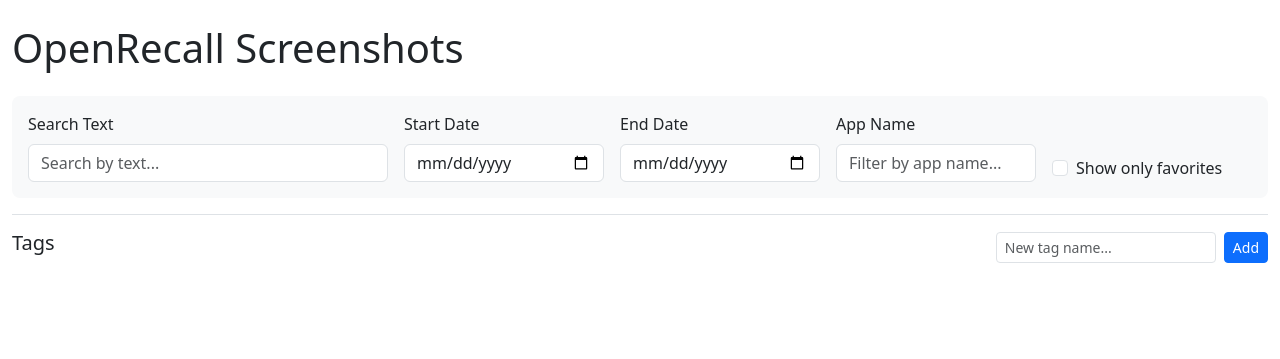
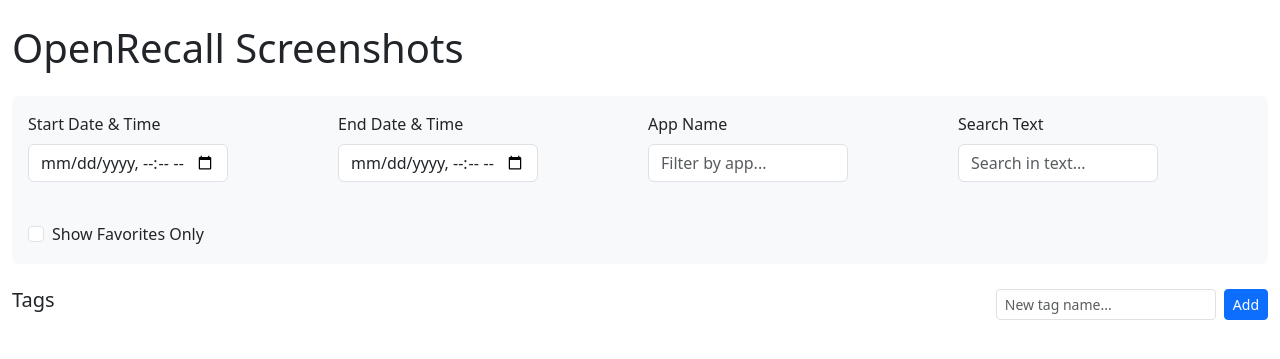
Before and after one commit to Eng-Elias/Open_Recall, a FastAPI app: page / in a window 1280 px wide. Shown: the top 359 px of the page. Run offline with FastAPI, Linux system fonts and the light colour scheme; data that the repository does not hold is empty.

Commit message:
change the design of pagination bar and convert date range filter to datetime range filter

```diff
--- a/main.py
+++ b/main.py
@@ -9,7 +9,7 @@ from contextlib import asynccontextmanager
 import signal
 import sys
 import multiprocessing
-from datetime import datetime, date
+from datetime import datetime
 from typing import List, Optional
 from sqlalchemy import and_, or_, func
 import math
@@ -58,8 +58,8 @@ async def read_root(request: Request):
 
 @app.get("/api/screenshots", response_model=Page[ScreenshotResponse])
 async def get_screenshots(
-    start_date: Optional[date] = None,
-    end_date: Optional[date] = None,
+    start_date: Optional[datetime] = None,
+    end_date: Optional[datetime] = None,
     app_name: Optional[str] = None,
     is_favorite: Optional[bool] = None,
     tag_ids: Optional[List[int]] = Query(None),
@@ -144,6 +144,12 @@ async def remove_tag_from_screenshot(screenshot_id: int, tag_id: int, db = Depen
         return {"success": True}
     return {"success": False}
 
+@app.get("/api/app-names")
+async def get_app_names(db = Depends(get_db)):
+    """Get unique app names for autocomplete"""
+    app_names = db.query(Screenshot.app_name).distinct().all()
+    return [name[0] for name in app_names if name[0]]
+
 if __name__ == "__main__":
     config = uvicorn.Config("main:app", host="0.0.0.0", port=8000, reload=False)
     server = uvicorn.Server(config)
--- a/static/css/styles.css
+++ b/static/css/styles.css
@@ -1,65 +1,97 @@
 .screenshot-card {
     height: 100%;
-    transition: transform 0.2s;
+    position: relative;
 }
 
-.screenshot-card:hover {
-    transform: scale(1.02);
-}
-
-.screenshot-image {
+.screenshot-card .card-img-top {
     width: 100%;
     height: 200px;
     object-fit: cover;
 }
 
-.tag-badge {
-    margin-right: 4px;
-    margin-bottom: 4px;
-    cursor: pointer;
-}
-
 .favorite-icon {
     cursor: pointer;
-    font-size: 1.5rem;
+    font-size: 1.2em;
     color: #ffc107;
 }
 
-.filter-panel {
-    background-color: #f8f9fa;
-    padding: 1rem;
-    border-radius: 8px;
-    margin-bottom: 1rem;
-}
-
-.filters-container {
-    display: flex;
-    flex-wrap: wrap;
-    gap: 1rem;
-    align-items: flex-end;
-}
-
-.filter-item {
-    flex: 1;
-    min-width: 200px;
-}
-
-.search-bar {
-    flex: 2;
-    min-width: 300px;
-}
-
-.tag-manager {
-    margin-top: 1rem;
-    padding-top: 1rem;
-    border-top: 1px solid #dee2e6;
+.tag-badge {
+    cursor: pointer;
+    margin-right: 0.25rem;
+    margin-bottom: 0.25rem;
 }
 
 .loading-spinner {
     display: flex;
     justify-content: center;
     align-items: center;
-    height: 200px;
+    min-height: 200px;
+}
+
+.dropdown-menu {
+    z-index: 1050;
+}
+
+/* Pagination styles */
+.pagination {
+    display: flex;
+    justify-content: center;
+    align-items: center;
+    gap: 0.25rem;
+}
+
+.page-link {
+    padding: 0.375rem 0.75rem;
+    border-radius: 4px !important;
+}
+
+.page-item.active .page-link {
+    background-color: #007bff;
+    border-color: #007bff;
+}
+
+.page-item .page-link {
+    min-width: 36px;
+    text-align: center;
+}
+
+/* Filter panel styles */
+.filter-panel {
+    background-color: #f8f9fa;
+    padding: 1rem;
+    border-radius: 0.5rem;
+    margin-bottom: 1.5rem;
+}
+
+.filter-panel .form-control {
+    max-width: 200px;
+}
+
+.app-name-autocomplete {
+    position: relative;
+}
+
+.app-name-suggestions {
+    position: absolute;
+    top: 100%;
+    left: 0;
+    right: 0;
+    z-index: 1000;
+    background: white;
+    border: 1px solid #ddd;
+    border-radius: 4px;
+    box-shadow: 0 2px 4px rgba(0,0,0,0.1);
+    max-height: 200px;
+    overflow-y: auto;
+}
+
+.app-name-suggestion {
+    padding: 0.5rem;
+    cursor: pointer;
+}
+
+.app-name-suggestion:hover {
+    background-color: #f8f9fa;
 }
 
 .screenshots-container {
--- a/static/js/App.js
+++ b/static/js/App.js
@@ -1,6 +1,7 @@
 const App = () => {
   const [screenshots, setScreenshots] = React.useState(null);
   const [allTags, setAllTags] = React.useState([]);
+  const [appNames, setAppNames] = React.useState([]);
   const [filters, setFilters] = React.useState({
     startDate: "",
     endDate: "",
@@ -17,16 +18,29 @@ const App = () => {
     try {
       setLoading(true);
       const params = new URLSearchParams();
-      if (filters.startDate) params.append("start_date", filters.startDate);
-      if (filters.endDate) params.append("end_date", filters.endDate);
-      if (filters.appName) params.append("app_name", filters.appName);
-      if (filters.isFavorite) params.append("is_favorite", true);
+
+      // Only add date parameters if they have values
+      if (filters.startDate) {
+        params.append("start_date", filters.startDate);
+      }
+      if (filters.endDate) {
+        params.append("end_date", filters.endDate);
+      }
+
+      if (filters.appName) {
+        params.append("app_name", filters.appName);
+      }
+      if (filters.isFavorite) {
+        params.append("is_favorite", true);
+      }
       if (filters.selectedTags.length > 0) {
         filters.selectedTags.forEach((tagId) => {
           params.append("tag_ids", tagId);
         });
       }
-      if (filters.searchText) params.append("search_text", filters.searchText);
+      if (filters.searchText) {
+        params.append("search_text", filters.searchText);
+      }
       params.append("page", filters.page);
 
       const response = await fetch(`/api/screenshots?${params.toString()}`);
@@ -49,8 +63,19 @@ const App = () => {
     }
   };
 
+  const fetchAppNames = async () => {
+    try {
+      const response = await fetch("/api/app-names");
+      const data = await response.json();
+      setAppNames(data);
+    } catch (error) {
+      console.error("Error fetching app names:", error);
+    }
+  };
+
   React.useEffect(() => {
     fetchTags();
+    fetchAppNames();
   }, []);
 
   React.useEffect(() => {
@@ -141,7 +166,11 @@ const App = () => {
     <div className="container-fluid py-4">
       <h1 className="mb-4">OpenRecall Screenshots</h1>
 
-      <FilterPanel filters={filters} onFilterChange={handleFilterChange} />
+      <FilterPanel
+        filters={filters}
+        onFilterChange={handleFilterChange}
+        appNameSuggestions={appNames}
+      />
 
       <TagManager
         selectedTags={filters.selectedTags}
--- a/static/js/components/FilterPanel.js
+++ b/static/js/components/FilterPanel.js
@@ -1,62 +1,129 @@
-const FilterPanel = ({ filters, onFilterChange }) => {
+const FilterPanel = ({ filters, onFilterChange, appNameSuggestions }) => {
+  const [showAppNameSuggestions, setShowAppNameSuggestions] = React.useState(false);
+  const appNameRef = React.useRef(null);
+
   const handleInputChange = (field, value) => {
-        onFilterChange({ ...filters, [field]: value });
+    onFilterChange({
+      ...filters,
+      [field]: value,
+    });
   };
+
+  const formatDateTimeForInput = (isoString) => {
+    if (!isoString) return "";
+    // Convert UTC ISO string to local datetime-local input value
+    const date = new Date(isoString);
+    const year = date.getFullYear();
+    const month = String(date.getMonth() + 1).padStart(2, "0");
+    const day = String(date.getDate()).padStart(2, "0");
+    const hours = String(date.getHours()).padStart(2, "0");
+    const minutes = String(date.getMinutes()).padStart(2, "0");
+    return `${year}-${month}-${day}T${hours}:${minutes}`;
+  };
+
+  const handleDateTimeChange = (field, value) => {
+    if (!value) {
+      handleInputChange(field, null);
+      return;
+    }
+    // Convert local datetime to UTC ISO string
+    const localDate = new Date(value);
+    handleInputChange(field, localDate.toISOString());
+  };
+
+  const handleAppNameClick = (appName) => {
+    handleInputChange("appName", appName);
+    setShowAppNameSuggestions(false);
+  };
+
+  React.useEffect(() => {
+    const handleClickOutside = (event) => {
+      if (appNameRef.current && !appNameRef.current.contains(event.target)) {
+        setShowAppNameSuggestions(false);
+      }
+    };
+
+    document.addEventListener("mousedown", handleClickOutside);
+    return () => {
+      document.removeEventListener("mousedown", handleClickOutside);
+    };
+  }, []);
 
   return (
     <div className="filter-panel">
-            <div className="filters-container">
-                <div className="filter-item search-bar">
+      <div className="row g-3">
+        <div className="col-md-3">
+          <label className="form-label">Start Date & Time</label>
+          <input
+            type="datetime-local"
+            className="form-control"
+            value={formatDateTimeForInput(filters.startDate)}
+            onChange={(e) => handleDateTimeChange("startDate", e.target.value)}
+          />
+        </div>
+        <div className="col-md-3">
+          <label className="form-label">End Date & Time</label>
+          <input
+            type="datetime-local"
+            className="form-control"
+            value={formatDateTimeForInput(filters.endDate)}
+            onChange={(e) => handleDateTimeChange("endDate", e.target.value)}
+          />
+        </div>
+        <div className="col-md-3" ref={appNameRef}>
+          <label className="form-label">App Name</label>
+          <div className="app-name-autocomplete">
+            <input
+              type="text"
+              className="form-control"
+              value={filters.appName}
+              onChange={(e) => {
+                handleInputChange("appName", e.target.value);
+                setShowAppNameSuggestions(true);
+              }}
+              placeholder="Filter by app..."
+            />
+            {showAppNameSuggestions && appNameSuggestions?.length > 0 && (
+              <div className="app-name-suggestions">
+                {appNameSuggestions
+                  .filter((app) =>
+                    app.toLowerCase().includes(filters.appName.toLowerCase())
+                  )
+                  .map((app) => (
+                    <div
+                      key={app}
+                      className="app-name-suggestion"
+                      onClick={() => handleAppNameClick(app)}
+                    >
+                      {app}
+                    </div>
+                  ))}
+              </div>
+            )}
+          </div>
+        </div>
+        <div className="col-md-3">
           <label className="form-label">Search Text</label>
           <input
             type="text"
             className="form-control"
-                        placeholder="Search by text..."
-                        value={filters.searchText || ''}
-                        onChange={(e) => handleInputChange('searchText', e.target.value)}
+            value={filters.searchText}
+            onChange={(e) => handleInputChange("searchText", e.target.value)}
+            placeholder="Search in text..."
           />
         </div>
-
-                <div className="filter-item">
-                    <label className="form-label">Start Date</label>
-                    <input
-                        type="date"
-                        className="form-control"
-                        value={filters.startDate || ''}
-                        onChange={(e) => handleInputChange('startDate', e.target.value)}
-                    />
-                </div>
-
-                <div className="filter-item">
-                    <label className="form-label">End Date</label>
-                    <input
-                        type="date"
-                        className="form-control"
-                        value={filters.endDate || ''}
-                        onChange={(e) => handleInputChange('endDate', e.target.value)}
-                    />
-                </div>
-
-                <div className="filter-item">
-                    <label className="form-label">App Name</label>
-                    <input
-                        type="text"
-                        className="form-control"
-                        placeholder="Filter by app name..."
-                        value={filters.appName || ''}
-                        onChange={(e) => handleInputChange('appName', e.target.value)}
-                    />
-                </div>
-
-                <div className="filter-item">
+        <div className="col-md-3">
           <div className="form-check mt-4">
             <input
               type="checkbox"
               className="form-check-input"
-                            checked={filters.isFavorite || false}
-                            onChange={(e) => handleInputChange('isFavorite', e.target.checked)}
+              checked={filters.isFavorite}
+              onChange={(e) => handleInputChange("isFavorite", e.target.checked)}
+              id="favoriteFilter"
             />
-                        <label className="form-check-label">Show only favorites</label>
+            <label className="form-check-label" htmlFor="favoriteFilter">
+              Show Favorites Only
+            </label>
           </div>
         </div>
       </div>
```
Also changed, not shown: static/js/components/ScreenshotGrid.js (+92 -49 lines). Lines whose indentation alone changed are shown as unchanged.
